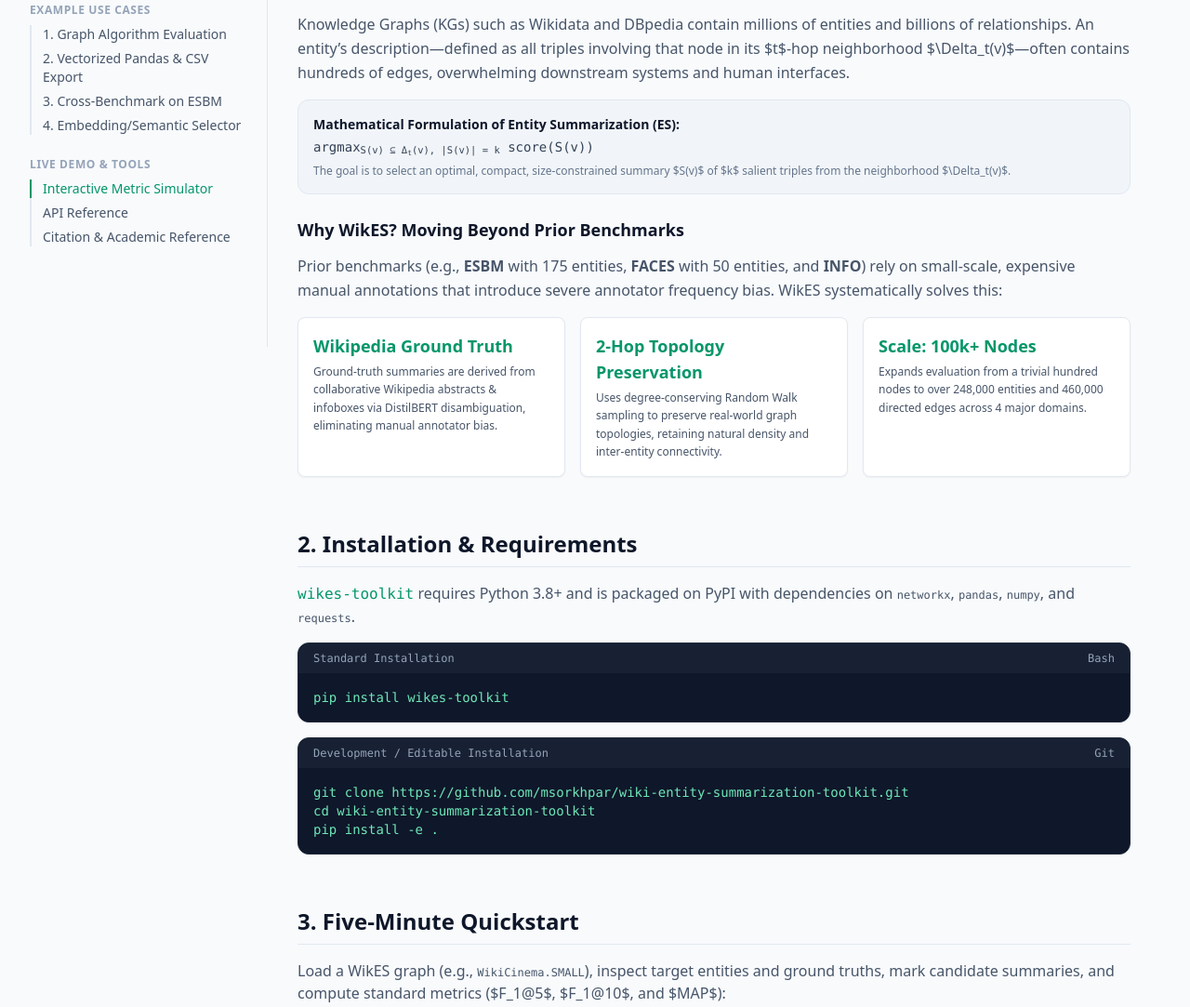
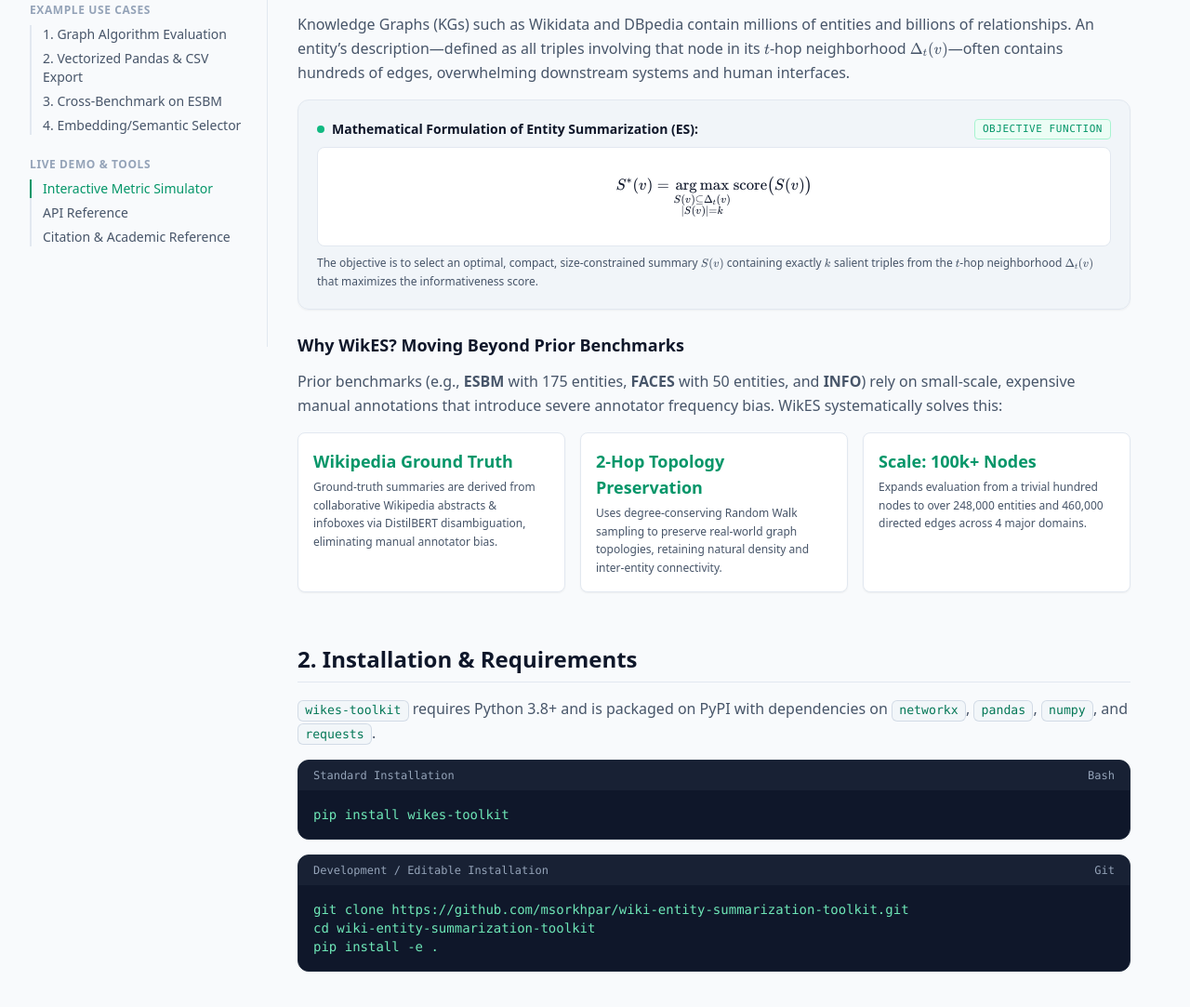
Before and after one commit to sadik9/wikes-toolkit-documentation, a plain HTML site: page index.html in a window 1280 px wide. Shown: the part 428-1511 px from the top of the page at 93% size. Drawn offline with nearby package versions, Linux system fonts and the light colour scheme.

Commit message:
fix for broken typeset

```diff
--- a/index.html
+++ b/index.html
@@ -5,6 +5,11 @@
   <meta name="viewport" content="width=device-width, initial-scale=1.0" />
   <title>WikES Toolkit — Documentation & Guide</title>
   <script src="https://cdn.tailwindcss.com"></script>
+  <!-- KaTeX for pristine mathematical typesetting -->
+  <link rel="stylesheet" href="https://cdn.jsdelivr.net/npm/katex@0.16.9/dist/katex.min.css" integrity="sha384-n8MVd4RsNIU0tAv4ct0nTaAbDJwPJzDEaqSD1odI+WdtXRGWt2kTvGFasHpSy3SV" crossorigin="anonymous">
+  <script defer src="https://cdn.jsdelivr.net/npm/katex@0.16.9/dist/katex.min.js" integrity="sha384-XjKyOOlGwcjNTAIQHIpgOno0Hl1YQqzUOEleOLALmuqehneUG+vnGctmUb0ZY0l8" crossorigin="anonymous"></script>
+  <script defer src="https://cdn.jsdelivr.net/npm/katex@0.16.9/dist/contrib/auto-render.min.js" integrity="sha384-+VBxd3r6XgURycqtZ117nYw44OOcIax56Z4dCRWbxyPt0Koah1uHoK0o4+/RRE05" crossorigin="anonymous"></script>
+
   <script>
     tailwind.config = {
       darkMode: 'class',
@@ -52,6 +57,34 @@
     .code-block {
       position: relative;
       font-family: ui-monospace, SFMono-Regular, Menlo, Monaco, Consolas, monospace;
+    }
+    /* Balanced inline code tags */
+    .code-badge {
+      display: inline-block;
+      font-family: ui-monospace, SFMono-Regular, Menlo, Monaco, Consolas, monospace;
+      font-size: 0.825rem;
+      padding: 0.1rem 0.45rem;
+      border-radius: 0.375rem;
+      background-color: rgba(241, 245, 249, 0.9);
+      color: #047857;
+      border: 1px solid rgba(203, 213, 225, 0.8);
+      vertical-align: baseline;
+      line-height: 1.35;
+    }
+    .dark .code-badge {
+      background-color: rgba(30, 41, 59, 0.85);
+      color: #34d399;
+      border-color: rgba(51, 65, 85, 0.8);
+    }
+    /* KaTeX equation display ergonomics */
+    .katex-display {
+      margin: 0.75rem 0 !important;
+      overflow-x: auto;
+      overflow-y: hidden;
+      padding: 0.35rem 0;
+    }
+    .katex {
+      font-size: 1.05em;
     }
   </style>
 </head>
@@ -193,13 +226,19 @@
         <p class="text-slate-600 dark:text-slate-300 leading-relaxed mb-4">
           Knowledge Graphs (KGs) such as Wikidata and DBpedia contain millions of entities and billions of relationships. An entity’s description—defined as all triples involving that node in its $t$-hop neighborhood $\Delta_t(v)$—often contains hundreds of edges, overwhelming downstream systems and human interfaces.
         </p>
-        <div class="p-4 rounded-xl bg-slate-100 dark:bg-slate-900/60 border border-slate-200 dark:border-slate-800 mb-6">
-          <p class="font-semibold text-slate-900 dark:text-slate-100 text-sm mb-1">Mathematical Formulation of Entity Summarization (ES):</p>
-          <p class="text-sm text-slate-700 dark:text-slate-300 font-mono">
-            argmax<sub>S(v) ⊆ Δ<sub>t</sub>(v), |S(v)| = k</sub> score(S(v))
-          </p>
-          <p class="text-xs text-slate-500 dark:text-slate-400 mt-2">
-            The goal is to select an optimal, compact, size-constrained summary $S(v)$ of $k$ salient triples from the neighborhood $\Delta_t(v)$.
+        <div class="p-5 rounded-xl bg-slate-100/90 dark:bg-slate-900/80 border border-slate-200 dark:border-slate-800 mb-6 shadow-sm">
+          <div class="flex items-center justify-between mb-2">
+            <p class="font-semibold text-slate-900 dark:text-slate-100 text-sm flex items-center gap-2">
+              <span class="w-2 h-2 rounded-full bg-emerald-500"></span>
+              <span>Mathematical Formulation of Entity Summarization (ES):</span>
+            </p>
+            <span class="text-[11px] font-mono uppercase tracking-wider text-emerald-600 dark:text-emerald-400 bg-emerald-50 dark:bg-emerald-950/60 px-2 py-0.5 rounded border border-emerald-200 dark:border-emerald-800/60">Objective Function</span>
+          </div>
+          <div class="p-3 my-2 text-center text-slate-900 dark:text-white bg-white dark:bg-slate-950 rounded-lg border border-slate-200 dark:border-slate-800/80 overflow-x-auto">
+            $$S^*(v) = \operatorname*{arg\,max}_{\substack{S(v) \subseteq \Delta_t(v) \\ |S(v)| = k}} \mathrm{score}\big(S(v)\big)$$
+          </div>
+          <p class="text-xs text-slate-600 dark:text-slate-400 mt-2 leading-relaxed">
+            The objective is to select an optimal, compact, size-constrained summary $S(v)$ containing exactly $k$ salient triples from the $t$-hop neighborhood $\Delta_t(v)$ that maximizes the informativeness score.
           </p>
         </div>
 
@@ -235,7 +274,7 @@
           2. Installation & Requirements
         </h2>
         <p class="text-slate-600 dark:text-slate-300 mb-4">
-          <code class="font-mono text-emerald-600 dark:text-emerald-400">wikes-toolkit</code> requires Python 3.8+ and is packaged on PyPI with dependencies on <code class="font-mono text-xs">networkx</code>, <code class="font-mono text-xs">pandas</code>, <code class="font-mono text-xs">numpy</code>, and <code class="font-mono text-xs">requests</code>.
+          <code class="code-badge">wikes-toolkit</code> requires Python 3.8+ and is packaged on PyPI with dependencies on <code class="code-badge">networkx</code>, <code class="code-badge">pandas</code>, <code class="code-badge">numpy</code>, and <code class="code-badge">requests</code>.
         </p>
 
         <div class="space-y-4">
@@ -264,8 +303,8 @@
         <h2 class="text-2xl font-bold text-slate-900 dark:text-white mb-4 pb-2 border-b border-slate-200 dark:border-slate-800">
           3. Five-Minute Quickstart
         </h2>
-        <p class="text-slate-600 dark:text-slate-300 mb-4">
-          Load a WikES graph (e.g., <code class="font-mono text-xs">WikiCinema.SMALL</code>), inspect target entities and ground truths, mark candidate summaries, and compute standard metrics ($F_1@5$, $F_1@10$, and $MAP$):
+        <p class="text-slate-600 dark:text-slate-300 mb-4 leading-relaxed">
+          Load a WikES graph (e.g., <code class="code-badge">WikESVersions.V1.WikiCinema.SMALL</code>), inspect target entities and ground truths, mark candidate summaries, and compute standard benchmark metrics ($F_1@5$, $F_1@10$, and $\mathrm{MAP}$):
         </p>
 
         <div class="bg-slate-900 rounded-xl overflow-hidden border border-slate-800 mb-6">
@@ -387,8 +426,8 @@
                 <th class="p-3">Dataset</th>
                 <th class="p-3">Domain Focus</th>
                 <th class="p-3">Size Variant</th>
-                <th class="p-3">Entities (|V|)</th>
-                <th class="p-3">Triples (|E|)</th>
+                <th class="p-3">Entities ($|V|$)</th>
+                <th class="p-3">Triples ($|E|$)</th>
                 <th class="p-3">Target GTs</th>
                 <th class="p-3">Max Degree</th>
               </tr>
@@ -700,7 +739,7 @@
           </div>
 
           <div class="mt-4 pt-3 border-t border-slate-100 dark:border-slate-800 flex items-center justify-between text-xs text-slate-500">
-            <span>Selected summary length (|S<sub>m</sub>|): <strong id="selected-count" class="text-slate-800 dark:text-slate-200">0</strong> triples</span>
+            <span>Selected summary length ($|S_m|$): <strong id="selected-count" class="text-slate-800 dark:text-slate-200">0</strong> triples</span>
             <span><span class="inline-block w-2.5 h-2.5 rounded-full bg-emerald-500 mr-1"></span> = Matches Wikipedia Abstract Ground Truth</span>
           </div>
         </div>
@@ -1002,6 +1041,23 @@
 
     // Initialise playground
     selectPreset('random');
+
+    function runKaTeXRenderer() {
+      if (window.renderMathInElement) {
+        renderMathInElement(document.body, {
+          delimiters: [
+            { left: '$$', right: '$$', display: true },
+            { left: '$', right: '$', display: false },
+            { left: '\\(', right: '\\)', display: false },
+            { left: '\\[', right: '\\]', display: true }
+          ],
+          throwOnError: false
+        });
+      }
+    }
+
+    document.addEventListener('DOMContentLoaded', runKaTeXRenderer);
+    window.addEventListener('load', runKaTeXRenderer);
   </script>
 </body>
 </html>
```
